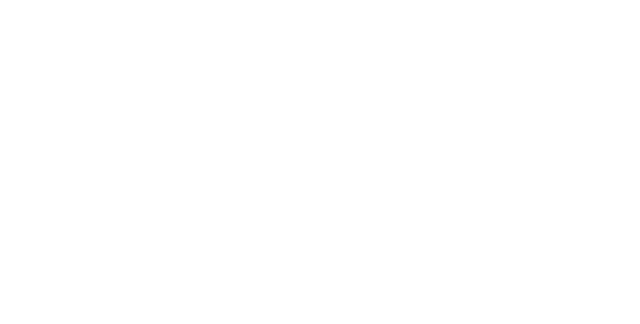
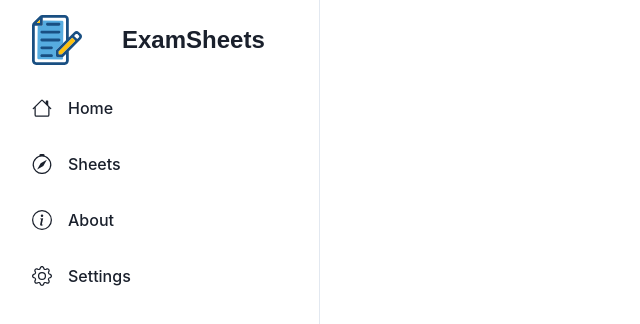
Before and after one commit to Bialson/ee09_2023, a React (Vite) app: page /#/sheets in a window 1280 px wide. Shown: the top 324 px of the page, without its empty margins (0-640 px from the left). Built offline with nearby package versions, Linux system fonts and the light colour scheme.

Commit message:
routing fix

```diff
--- a/package.json
+++ b/package.json
@@ -2,7 +2,7 @@
   "name": "ee09_2023",
   "private": true,
   "version": "0.1.0",
-  "homepage": ".",
+  "homepage": "https://bialson.github.io/ee09_inf03/",
   "type": "module",
   "scripts": {
     "deploy": "yarn build && git subtree push --prefix dist origin gh-pages",
--- a/src/main.tsx
+++ b/src/main.tsx
@@ -2,24 +2,20 @@ import ReactDOM from 'react-dom/client';
 // import App from './App.tsx'
 import { ChakraProvider, extendTheme } from '@chakra-ui/react';
 import { StartupPage } from './pages/startup.tsx';
-import { RouterProvider, createBrowserRouter } from 'react-router-dom';
+import { RouterProvider, createHashRouter } from 'react-router-dom';
 import { ErrorPage } from './pages/error_page.tsx';
 import './index.css';
 import { theme } from './theme/index.ts';
 import { Sheets } from './pages/sheets.tsx';
 
-const router = createBrowserRouter([
+const router = createHashRouter([
 	{
-		path: '/',
-		errorElement: <ErrorPage />,
-	},
-	{
-		path: '/ee09_inf03/',
+		path: '/*',
 		element: <StartupPage />,
 		errorElement: <ErrorPage />,
 	},
 	{
-		path: '/ee09_inf03/sheets',
+		path: '/sheets',
 		element: <Sheets />,
 		errorElement: <ErrorPage />,
 	},
--- a/src/pages/sheets.tsx
+++ b/src/pages/sheets.tsx
@@ -40,7 +40,7 @@ interface LinkItemProps {
 	setOpen?: () => void;
 }
 const LinkItems: Array<LinkItemProps> = [
-	{ name: 'Home', icon: BsHouse, url: '/ee09_inf03/' },
+	{ name: 'Home', icon: BsHouse, url: '/' },
 	{ name: 'Sheets', icon: BsCompass },
 	// { name: 'Favourites', icon: BsStar },
 	{ name: 'About', icon: BsInfoCircle },
--- a/src/pages/startup.tsx
+++ b/src/pages/startup.tsx
@@ -70,7 +70,7 @@ export const StartupPage = () => {
 							zIndex={1}
 							// position={'relative'}
 						>
-							<Link href="/ee09_inf03/sheets">
+							<Link href="/#/sheets">
 								<Button
 									rounded={'full'}
 									size={'lg'}
```
Also changed, not shown: 3 other files (tests, documents, lock files or other folders).
